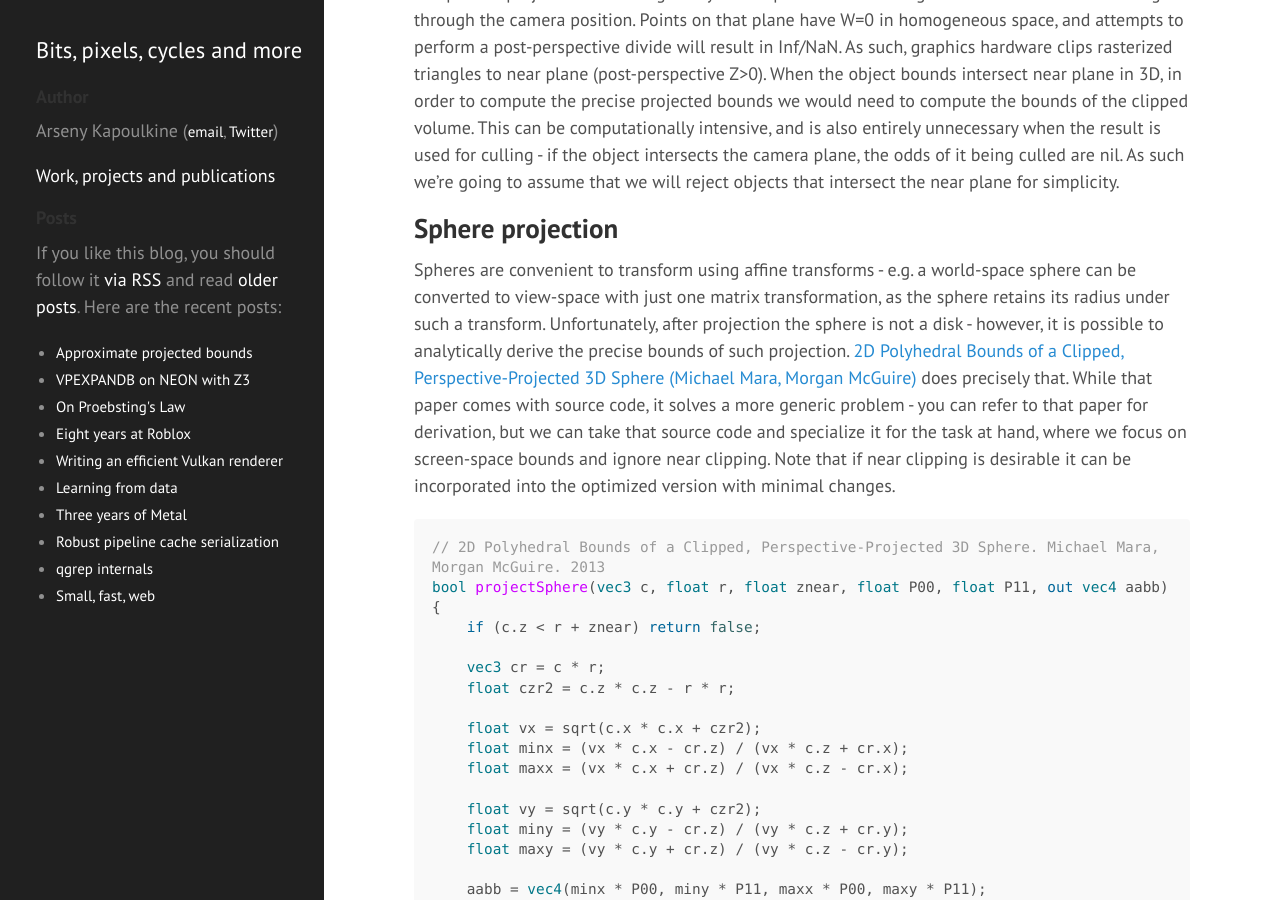
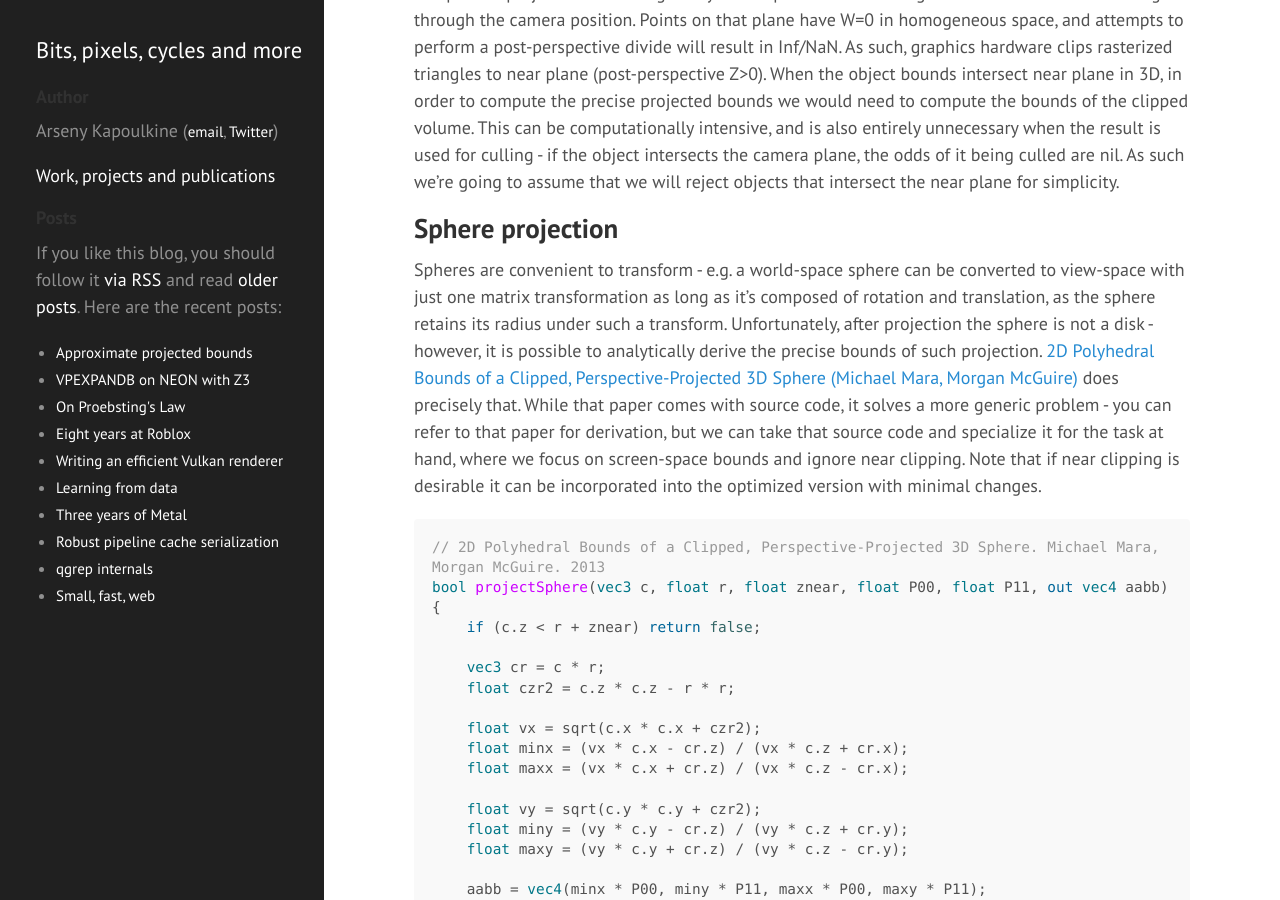
Before and after one commit to zeux/zeux.github.io, a Jekyll site: the page built from _posts/2023-01-12-approximate-projected-bounds.md, in a window 1280 px wide and 900 px high, scrolled down 514 px. Built offline with Jekyll 4.4.1, drawn with Linux system fonts in a browser that asks for light colours.

Commit message:
Update 2023-01-12-approximate-projected-bounds.md

````diff
--- a/_posts/2023-01-12-approximate-projected-bounds.md
+++ b/_posts/2023-01-12-approximate-projected-bounds.md
@@ -14,7 +14,7 @@ Perspective projection has a singularity on the plane that is orthogonal to came
 
 ## Sphere projection
 
-Spheres are convenient to transform using affine transforms - e.g. a world-space sphere can be converted to view-space with just one matrix transformation, as the sphere retains its radius under such a transform. Unfortunately, after projection the sphere is not a disk - however, it is possible to analytically derive the precise bounds of such projection. [2D Polyhedral Bounds of a Clipped, Perspective-Projected 3D Sphere (Michael Mara, Morgan McGuire) ](https://jcgt.org/published/0002/02/05/) does precisely that. While that paper comes with source code, it solves a more generic problem - you can refer to that paper for derivation, but we can take that source code and specialize it for the task at hand, where we focus on screen-space bounds and ignore near clipping. Note that if near clipping is desirable it can be incorporated into the optimized version with minimal changes.
+Spheres are convenient to transform - e.g. a world-space sphere can be converted to view-space with just one matrix transformation as long as it's composed of rotation and translation, as the sphere retains its radius under such a transform. Unfortunately, after projection the sphere is not a disk - however, it is possible to analytically derive the precise bounds of such projection. [2D Polyhedral Bounds of a Clipped, Perspective-Projected 3D Sphere (Michael Mara, Morgan McGuire) ](https://jcgt.org/published/0002/02/05/) does precisely that. While that paper comes with source code, it solves a more generic problem - you can refer to that paper for derivation, but we can take that source code and specialize it for the task at hand, where we focus on screen-space bounds and ignore near clipping. Note that if near clipping is desirable it can be incorporated into the optimized version with minimal changes.
 
 ```glsl
 // 2D Polyhedral Bounds of a Clipped, Perspective-Projected 3D Sphere. Michael Mara, Morgan McGuire. 2013
````
